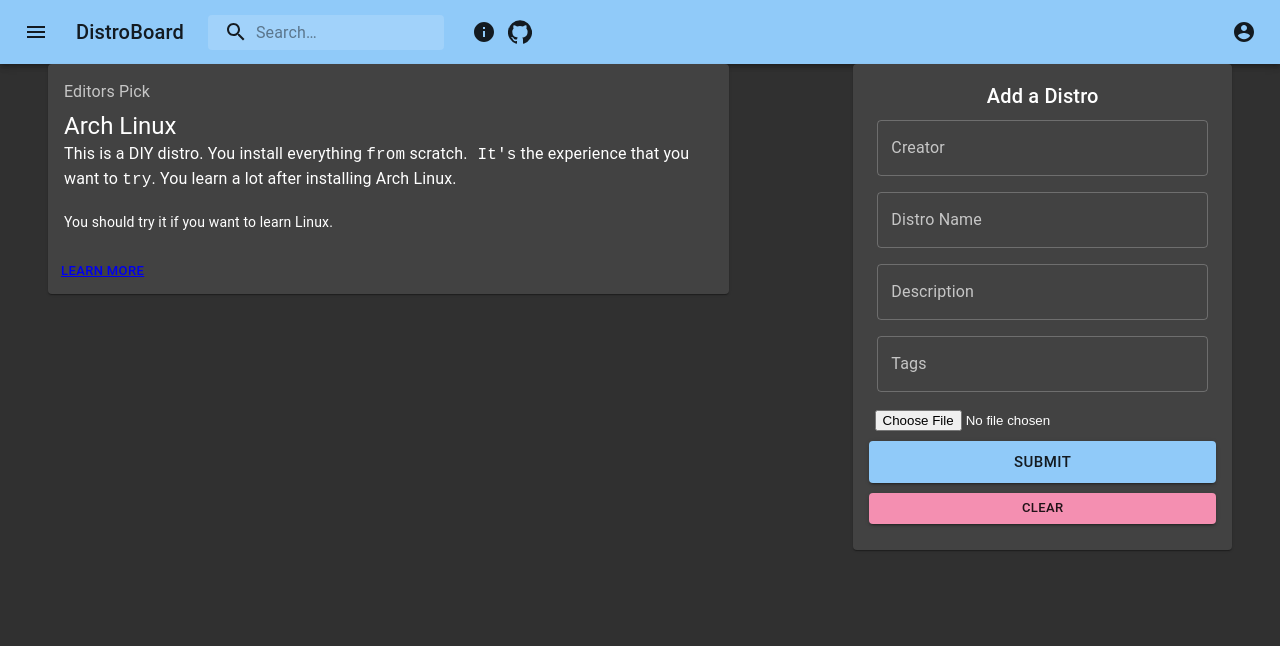
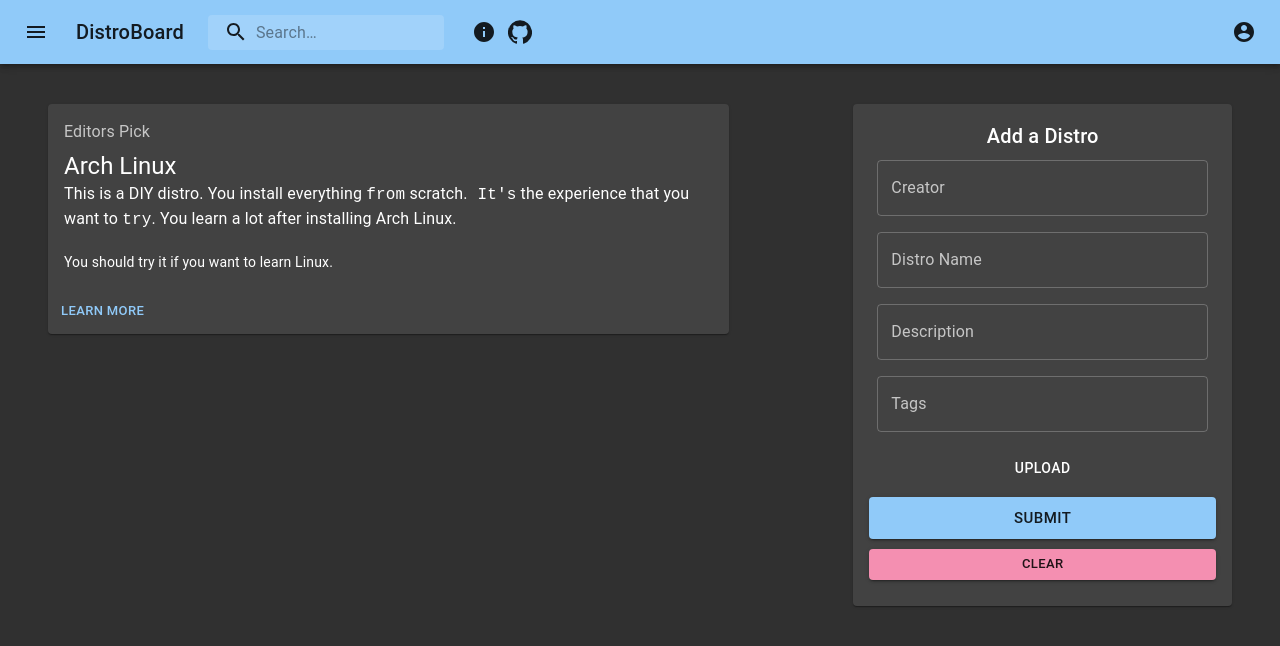
Before and after one commit to DistroBoard/DistroBoard, a React (Create React App) app in the folder DistroBoard/client/: page / in a window 1280 px wide. Shown: the top 646 px of the page. Built offline with nearby package versions, Linux system fonts and the light colour scheme; no server answers.

Commit message:
FIXED UI

```diff
--- a/DistroBoard/client/package.json
+++ b/DistroBoard/client/package.json
@@ -14,7 +14,6 @@
     "react": "^17.0.2",
     "react-dom": "^17.0.2",
     "react-file-base64": "^1.0.3",
-    "react-scripts": "^4.0.3",
     "react-redux": "^7.2.4",
     "react-scripts": "4.0.3",
     "redux": "^4.1.0",
--- a/DistroBoard/client/src/components/Distros/Distro/Distro.js
+++ b/DistroBoard/client/src/components/Distros/Distro/Distro.js
@@ -30,7 +30,7 @@ const Distro = () => {
           </Typography>
         </CardContent>
         <CardActions>
-          <Button size="small"><a href="https://archlinux.org">Learn More</a></Button>
+          <Button size="small" style={{ color: '#90caf9'}} href="https://archlinux.org">Learn More</Button>
         </CardActions>
       </Card>
 
--- a/DistroBoard/client/src/components/Form/Form.js
+++ b/DistroBoard/client/src/components/Form/Form.js
@@ -1,5 +1,4 @@
 import React, {useState} from 'react';
-
 import {TextField, Button, Typography, Paper} from '@material-ui/core';
 import FileBase from 'react-file-base64';
 import useStyles from './styles';
@@ -40,11 +39,18 @@ const Form = () => {
         />
 
       <div className={classes.fileInput}>
-          <FileBase
+        <input
+          accept="image/*"
+          style={{ display: 'none' }}
+          id="raised-button-file"
+          multiple={false}
           type="file"
-            multiple={false}
-            onDone={(base64) => setDistroData({...distroData, selectedFile: base64})}
         />
+        <label htmlFor="raised-button-file">
+          <Button variant="raised" component="span">
+            Upload
+          </Button>
+        </label>
         </div>
 
         <Button className={classes.buttonSubmit} fullWidth variant="contained" color="primary" size="large" type="submit">Submit</Button>
--- a/DistroBoard/client/src/components/Form/styles.js
+++ b/DistroBoard/client/src/components/Form/styles.js
@@ -1,4 +1,3 @@
-
 import {makeStyles} from '@material-ui/core/styles';
 
 export default makeStyles((theme) => ({
@@ -17,7 +16,7 @@ export default makeStyles((theme) => ({
   },
   fileInput: {
     width: '97%',
-    margin: '10px 0',
+    margin: '10px 50%',
   },
   buttonSubmit: {
     marginBottom: 10,
--- a/DistroBoard/client/src/components/Header/Header.js
+++ b/DistroBoard/client/src/components/Header/Header.js
@@ -2,7 +2,6 @@ import {AppBar, Toolbar, Typography, IconButton, Tooltip} from '@material-ui/cor
 import GitHubIcon from '@material-ui/icons/GitHub';
 import InfoIcon from '@material-ui/icons/Info';
 import React from 'react';
-import { fade, makeStyles } from '@material-ui/core/styles';
 import InputBase from '@material-ui/core/InputBase';
 import Badge from '@material-ui/core/Badge';
 import MenuItem from '@material-ui/core/MenuItem';
@@ -13,70 +12,7 @@ import AccountCircle from '@material-ui/icons/AccountCircle';
 import MailIcon from '@material-ui/icons/Mail';
 import NotificationsIcon from '@material-ui/icons/Notifications';
 import MoreIcon from '@material-ui/icons/MoreVert';
-
-const useStyles = makeStyles((theme) => ({
-  grow: {
-    flexGrow: 1,
-  },
-  menuButton: {
-    marginRight: theme.spacing(2),
-  },
-  title: {
-    display: 'none',
-    [theme.breakpoints.up('sm')]: {
-      display: 'block',
-    },
-  },
-  search: {
-    position: 'relative',
-    borderRadius: theme.shape.borderRadius,
-    backgroundColor: fade(theme.palette.common.white, 0.15),
-    '&:hover': {
-      backgroundColor: fade(theme.palette.common.white, 0.25),
-    },
-    marginRight: theme.spacing(2),
-    marginLeft: 0,
-    width: '100%',
-    [theme.breakpoints.up('sm')]: {
-      marginLeft: theme.spacing(3),
-      width: 'auto',
-    },
-  },
-  searchIcon: {
-    padding: theme.spacing(0, 2),
-    height: '100%',
-    position: 'absolute',
-    pointerEvents: 'none',
-    display: 'flex',
-    alignItems: 'center',
-    justifyContent: 'center',
-  },
-  inputRoot: {
-    color: 'inherit',
-  },
-  inputInput: {
-    padding: theme.spacing(1, 1, 1, 0),
-    // vertical padding + font size from searchIcon
-    paddingLeft: `calc(1em + ${theme.spacing(4)}px)`,
-    transition: theme.transitions.create('width'),
-    width: '100%',
-    [theme.breakpoints.up('md')]: {
-      width: '20ch',
-    },
-  },
-  sectionDesktop: {
-    display: 'none',
-    [theme.breakpoints.up('md')]: {
-      display: 'flex',
-    },
-  },
-  sectionMobile: {
-    display: 'flex',
-    [theme.breakpoints.up('md')]: {
-      display: 'none',
-    },
-  },
-}));
+import useStyles from './styles';
 
 export default function PrimarySearchAppBar() {
   const classes = useStyles();
--- /dev/null
+++ b/DistroBoard/client/src/components/Header/styles.js
@@ -0,0 +1,67 @@
+import { fade, makeStyles } from '@material-ui/core/styles';
+
+// const useStyles = makeStyles((theme) => ({
+export default makeStyles((theme) => ({
+  grow: {
+    flexGrow: 1,
+    paddingBottom: 40,
+  },
+  menuButton: {
+    marginRight: theme.spacing(2),
+  },
+  title: {
+    display: 'none',
+    [theme.breakpoints.up('sm')]: {
+      display: 'block',
+    },
+  },
+  search: {
+    position: 'relative',
+    borderRadius: theme.shape.borderRadius,
+    backgroundColor: fade(theme.palette.common.white, 0.15),
+    '&:hover': {
+      backgroundColor: fade(theme.palette.common.white, 0.25),
+    },
+    marginRight: theme.spacing(2),
+    marginLeft: 0,
+    width: '100%',
+    [theme.breakpoints.up('sm')]: {
+      marginLeft: theme.spacing(3),
+      width: 'auto',
+    },
+  },
+  searchIcon: {
+    padding: theme.spacing(0, 2),
+    height: '100%',
+    position: 'absolute',
+    pointerEvents: 'none',
+    display: 'flex',
+    alignItems: 'center',
+    justifyContent: 'center',
+  },
+  inputRoot: {
+    color: 'inherit',
+  },
+  inputInput: {
+    padding: theme.spacing(1, 1, 1, 0),
+    // vertical padding + font size from searchIcon
+    paddingLeft: `calc(1em + ${theme.spacing(4)}px)`,
+    transition: theme.transitions.create('width'),
+    width: '100%',
+    [theme.breakpoints.up('md')]: {
+      width: '20ch',
+    },
+  },
+  sectionDesktop: {
+    display: 'none',
+    [theme.breakpoints.up('md')]: {
+      display: 'flex',
+    },
+  },
+  sectionMobile: {
+    display: 'flex',
+    [theme.breakpoints.up('md')]: {
+      display: 'none',
+    },
+  },
+}));
```
Also changed, not shown: 1 other file (tests, documents, lock files or other folders). Lines whose indentation alone changed are shown as unchanged.
